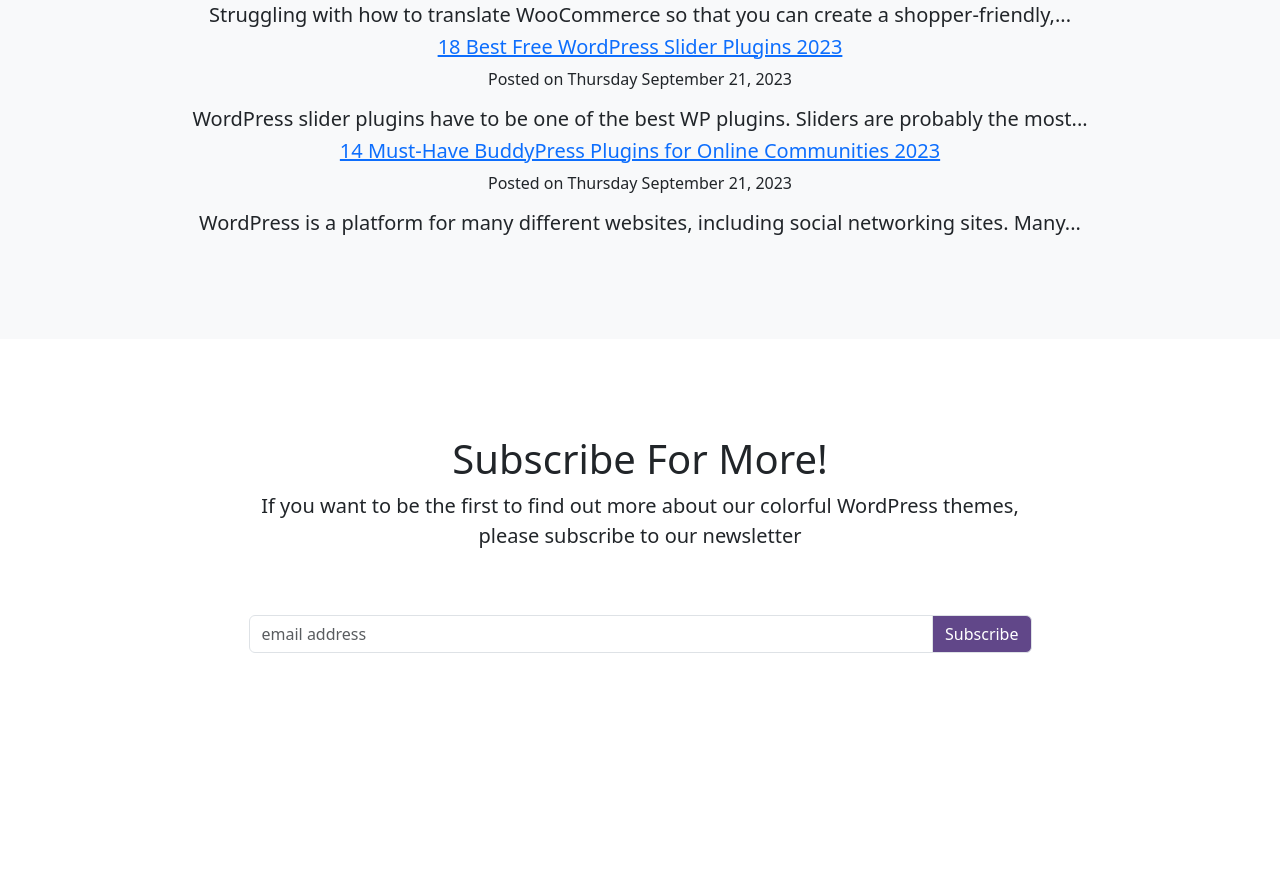
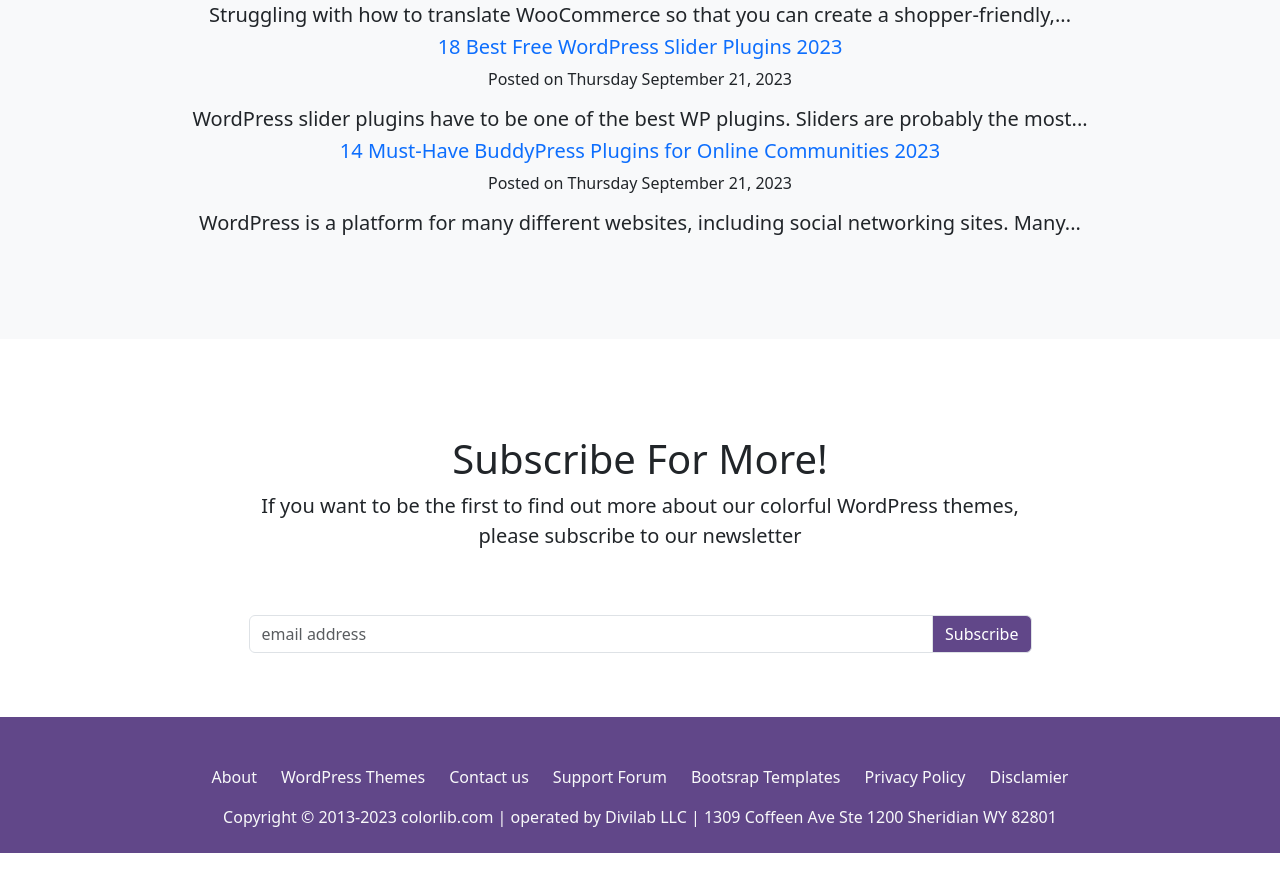
Before and after one commit to Almuwafaq/colorlib, a plain HTML site: page index.html in a window 1280 px wide. Shown: the part 4024-4893 px from the top of the page. Before the commit the page ends 4741 px from the top, so only its background shows below. Drawn offline with nearby package versions, Linux system fonts and the light colour scheme.

Commit message:
footer done

```diff
--- a/index.html
+++ b/index.html
@@ -253,13 +253,13 @@
         <div class="container p-5 text-center">
             <h1 class="pt-5">From Our Blog</h1>
             <p>Here are the latest posts on web design, graphic design, development and WordPress</p>
-            <h5 class="pt-5"><a href="#">How to Translate WooCommerce (Every Situation Covered)</a></h5>
+            <h5 class="pt-5"><a href="#" style="text-decoration: none;">How to Translate WooCommerce (Every Situation Covered)</a></h5>
             <p>Posted on Thursday September 21, 2023</p>
             <h5>Struggling with how to translate WooCommerce so that you can create a shopper-friendly,...</h5>
-            <h5><a href="#">18 Best Free WordPress Slider Plugins 2023</a></h5>
+            <h5 ><a href="#" style="text-decoration: none;">18 Best Free WordPress Slider Plugins 2023</a></h5>
             <p>Posted on Thursday September 21, 2023</p>
             <h5>WordPress slider plugins have to be one of the best WP plugins. Sliders are probably the most...</h5>
-            <h5><a href="#">14 Must-Have BuddyPress Plugins for Online Communities 2023</a></h5>
+            <h5><a href="#" style="text-decoration: none;">14 Must-Have BuddyPress Plugins for Online Communities 2023</a></h5>
             <p>Posted on Thursday September 21, 2023</p>
             <h5 class="pb-5">WordPress is a platform for many different websites, including social networking sites. Many...</h5>
         </div>
@@ -273,7 +273,21 @@
                 <span class="input-group-text" id="basic-addon2" style="background-color: #614789; color: #ffffff;">Subscribe</span>
               </div>
     </div>
-    <div class="bg"></div>
+    <div class="bg" style="background-color: #614789;">
+        <div class="container text-light">
+            <div class="d-flex justify-content-center pt-5" style="gap: 1.5rem;">
+                <div class=""><a href="#" style="text-decoration: none;" class="text-light">About</a></div>
+                <div class=""><a href="#" style="text-decoration: none;" class="text-light">WordPress Themes</a></div>
+                <div class=""><a href="#" style="text-decoration: none;" class="text-light">Contact us</a></div>
+                <div class=""><a href="#" style="text-decoration: none;" class="text-light">Support Forum</a></div>
+                <div class=""><a href="#" style="text-decoration: none;" class="text-light">Bootsrap Templates</a></div>
+                <div class=""><a href="#" style="text-decoration: none;" class="text-light">Privacy Policy</a></div>
+                <div class=""><a href="#" style="text-decoration: none;" class="text-light">Disclamier</a></div>
+            </div>
+            <p class="text-center pb-4 pt-3">Copyright © 2013-2023 colorlib.com | operated by Divilab LLC | 1309 Coffeen Ave Ste 1200 Sheridian WY 82801
+            </p>
+        </div>
+    </div>
 
 
 
```
